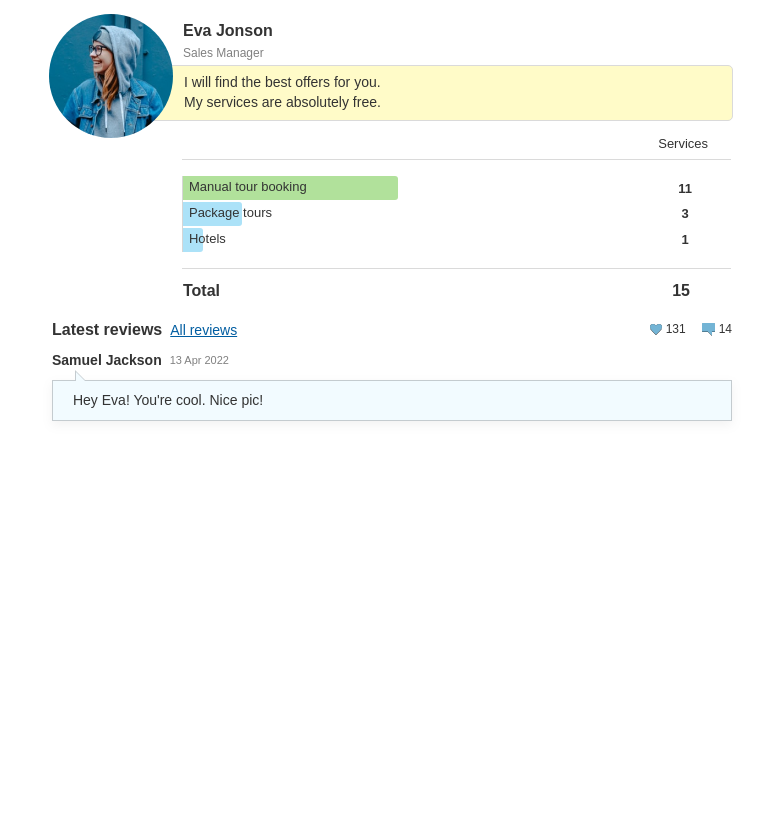
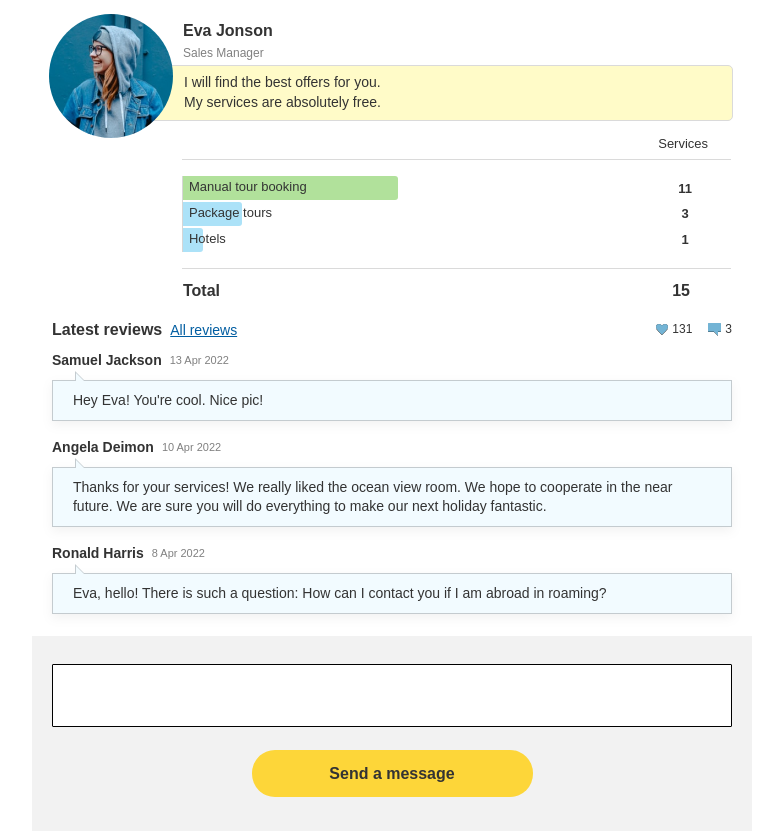
Before and after one commit to sergiychaiuk/8854, a Vue app: page /home in a window 1280 px wide. Shown: the whole page, without its empty margins (248-1031 px from the left). Before the commit the page ends 800 px from the top, so only its background shows below. Built offline with nearby package versions, Linux system fonts and the light colour scheme.

Commit message:
created a ReviewForm component with styles and added it to the HomeView page; displayed reviews and added a function to create reviews; fixed the styles of the Reviews component

```diff
--- /dev/null
+++ b/src/components/ReviewForm.vue
@@ -0,0 +1,73 @@
+<template>
+  <form class="review-form" @submit.prevent="create()">
+    <textarea class="review-form__input" v-model="review.content" />
+    <button class="review-form__button">Send a message</button>
+  </form>
+</template>
+
+<script setup>
+import store from '../store'
+import { ref } from 'vue'
+
+let review = ref({
+  name: 'Sergiy Chaiuk',
+  content: '',
+  date: '13 Apr 2022'
+})
+
+const create = () => {
+  if (review.value.content.trim() === '') {
+    alert('write a review')
+    return
+  }
+
+  store.dispatch('createReview', review.value)
+  review.value.content = ''
+}
+
+document.addEventListener('keyup', event => {
+  if (event.code === 'Enter' && event.ctrlKey) {
+    create()
+  }
+})
+</script>
+
+<style lang="scss">
+.review-form {
+  background: #f2f2f2;
+  text-align: center;
+  padding: 2rem 1.42857rem 2.42857rem 1.42857rem;
+
+  &__input {
+    display: block;
+    height: 4.5rem;
+    width: 100%;
+    background: #ffffff;
+    border: 1px solid #000000;
+    border-radius: 1px;
+    resize: none;
+    font-style: normal;
+    font-weight: 400;
+    font-size: 1rem;
+    line-height: 1.35714rem;
+    color: #333333;
+    padding: 0.7142857rem 1.42857rem;
+    margin-bottom: 1.642857rem;
+  }
+
+  &__button {
+    max-width: 20.071428rem;
+    width: 100%;
+    text-align: center;
+    background: #fdd639;
+    border-radius: 1.642857rem;
+    padding: 0.92857rem 0;
+    font-family: 'PT Sans', sans-serif;
+    font-style: normal;
+    font-weight: 700;
+    font-size: 1.1428571rem;
+    line-height: 1.5rem;
+    color: #333333;
+  }
+}
+</style>
--- a/src/components/Reviews.vue
+++ b/src/components/Reviews.vue
@@ -2,8 +2,8 @@
   <div class="reviews">
     <div class="reviews__panel">
       <div class="reviews__item">
-        <div class="reviews__title">Latest reviews</div>
-        <button class="reviews__btn">All reviews</button>
+        <div class="reviews__title">{{ title }}</div>
+        <button class="reviews__btn" @click="toggleAllReviews()">{{ titleBtn }}</button>
       </div>
 
       <div class="reviews__item">
@@ -74,7 +74,7 @@
               </defs>
             </svg>
           </div>
-          <div class="likes__text">131</div>
+          <div class="likes__text">{{ likes }}</div>
         </div>
         <div class="comments">
           <div class="comments__icon">
@@ -143,18 +143,41 @@
               </defs>
             </svg>
           </div>
-          <div class="comments__text">14</div>
+          <div class="comments__text">{{ reviews.length }}</div>
         </div>
       </div>
     </div>
 
-    <div class="reviews__comment comment">
-      <div class="comment__name">Samuel Jackson</div>
-      <div class="comment__date">13 Apr 2022</div>
-      <div class="comment__content">Hey Eva! You're cool. Nice pic!</div>
+    <div class="reviews__comment comment" v-for="review in reviewsList" :key="review.id">
+      <div class="comment__name">{{ review.name }}</div>
+      <div class="comment__date">{{ review.date }}</div>
+      <div class="comment__content">{{ review.content }}</div>
     </div>
   </div>
 </template>
+
+<script setup>
+import { computed, ref } from 'vue'
+
+// eslint-disable-next-line vue/no-setup-props-destructure
+const { reviews, likes } = defineProps({ reviews: Array, likes: Number })
+
+let allReviews = ref(false)
+const title = computed(() => (allReviews.value ? 'All reviews' : 'Latest reviews'))
+const titleBtn = computed(() => (allReviews.value ? 'Latest reviews' : 'All reviews'))
+
+const reviewsList = computed(() =>
+  allReviews.value ? sort([...reviews]) : sort([...reviews]).slice(0, 3)
+)
+
+const sort = reviews => {
+  return reviews.sort((a, b) => (a.id < b.id ? 1 : -1))
+}
+
+const toggleAllReviews = () => {
+  allReviews.value = !allReviews.value
+}
+</script>
 
 <style lang="scss">
 .reviews {
@@ -188,7 +211,7 @@
   }
 
   &__comment {
-    margin: 0 1.42857rem 17px 1.42857rem;
+    margin: 0 1.42857rem 1.21429rem 1.42857rem;
   }
 
   &__comment:last-child {
@@ -265,14 +288,14 @@
     width: 0;
     height: 0;
     left: 1.55rem;
-    bottom: 2.85rem;
+    top: -0.714rem;
     border: 0.358rem solid;
     border-color: transparent transparent #c4cbcf #c4cbcf;
   }
 
   &__content:after {
     left: 1.61rem;
-    bottom: 2.68rem;
+    top: -0.544rem;
     border-color: transparent transparent #f2fbff #f2fbff;
   }
 }
--- a/src/store/index.js
+++ b/src/store/index.js
@@ -16,10 +16,11 @@ export default createStore({
       likes: 131,
       reviews: [
         {
-          id: 3,
-          name: 'Samuel Jackson',
-          content: "Hey Eva! You're cool. Nice pic!",
-          date: '13 Apr 2022'
+          id: 1,
+          name: 'Ronald Harris',
+          content:
+            'Eva, hello! There is such a question: How can I contact you if I am abroad in roaming?',
+          date: '8 Apr 2022'
         },
         {
           id: 2,
@@ -29,17 +30,26 @@ export default createStore({
           date: '10 Apr 2022'
         },
         {
-          id: 1,
-          name: 'Ronald Harris',
-          content:
-            'Eva, hello! There is such a question: How can I contact you if I am abroad in roaming?',
-          date: '8 Apr 2022'
+          id: 3,
+          name: 'Samuel Jackson',
+          content: "Hey Eva! You're cool. Nice pic!",
+          date: '13 Apr 2022'
         }
       ]
     }
   },
   getters: {},
-  mutations: {},
-  actions: {},
+  mutations: {
+    setReview: (state, review) => {
+      let tempReview = Object.assign({}, review)
+      tempReview.id = state.user.reviews.slice(-1)[0].id + 1
+      state.user.reviews.push(tempReview)
+    }
+  },
+  actions: {
+    createReview({ commit }, review) {
+      commit('setReview', review)
+    }
+  },
   modules: {}
 })
--- a/src/views/HomeView.vue
+++ b/src/views/HomeView.vue
@@ -2,7 +2,8 @@
   <div class="container">
     <UserInfo :name="user.name" :position="user.position" :offer="user.offer" :photo="user.photo" />
     <Services :services="user.services" />
-    <Reviews />
+    <Reviews :reviews="user.reviews" :likes="user.likes" />
+    <ReviewForm />
   </div>
 </template>
 
@@ -13,6 +14,7 @@ import { computed } from 'vue'
 import UserInfo from '../components/UserInfo.vue'
 import Services from '../components/Services.vue'
 import Reviews from '../components/Reviews.vue'
+import ReviewForm from '../components/ReviewForm.vue'
 
 const user = computed(() => store.state.user)
 </script>
```
